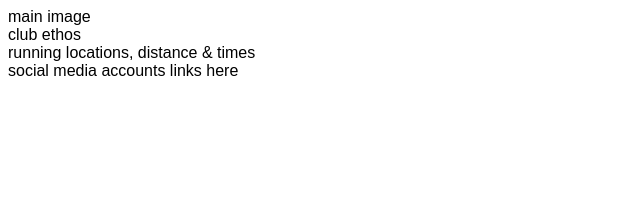
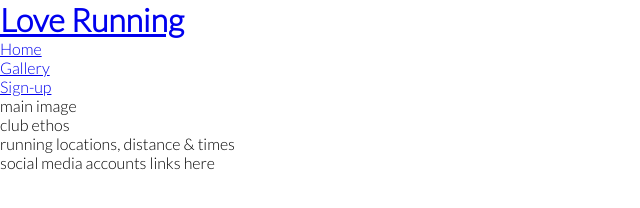
Before and after one commit to dsouths/love-running, a plain HTML site: page index.html in a window 1280 px wide. Shown: the whole page, without its empty margins (0-640 px from the left). Drawn offline with Linux system fonts and the light colour scheme.

Commit message:
add google fonts & change default margin, borders & padding

```diff
--- a/assets/css/style.css
+++ b/assets/css/style.css
@@ -1,3 +1,12 @@
+@import url('https://fonts.googleapis.com/css2?family=Lato:wght@300&family=Oswald&display=swap');
+
+* {
+    margin: 0;
+    padding: 0;
+    border: none;
+}
+
 body {
-    font-family: arial;
+    font-family: lato, sans-serif;
+    font-weight: 300;
 }
--- a/index.html
+++ b/index.html
@@ -10,7 +10,20 @@
     <title>Love Running</title>
 </head>
 <body>
-    <header></header>
+    <header>
+        <a href="index.html">
+            <h1> Love Running </h1>
+            <nav>
+                <ul>
+                    <li> <a href="index.html">Home</a></li>
+                    <li> <a href="#">Gallery</a></li>
+                    <li> <a href="#">Sign-up</a></li>
+                </ul>
+
+
+            </nav>
+        </a>
+    </header>
     <section>
         main image
     </section>
```
